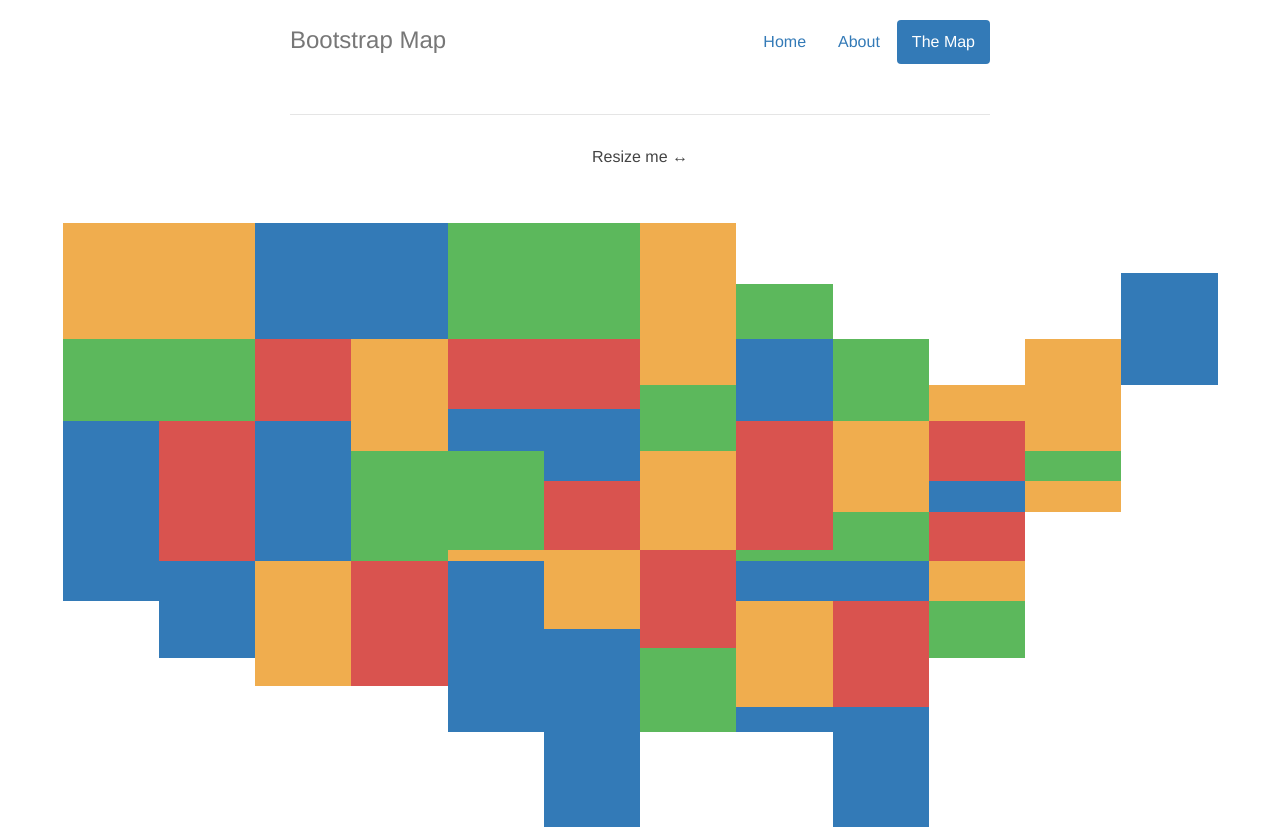
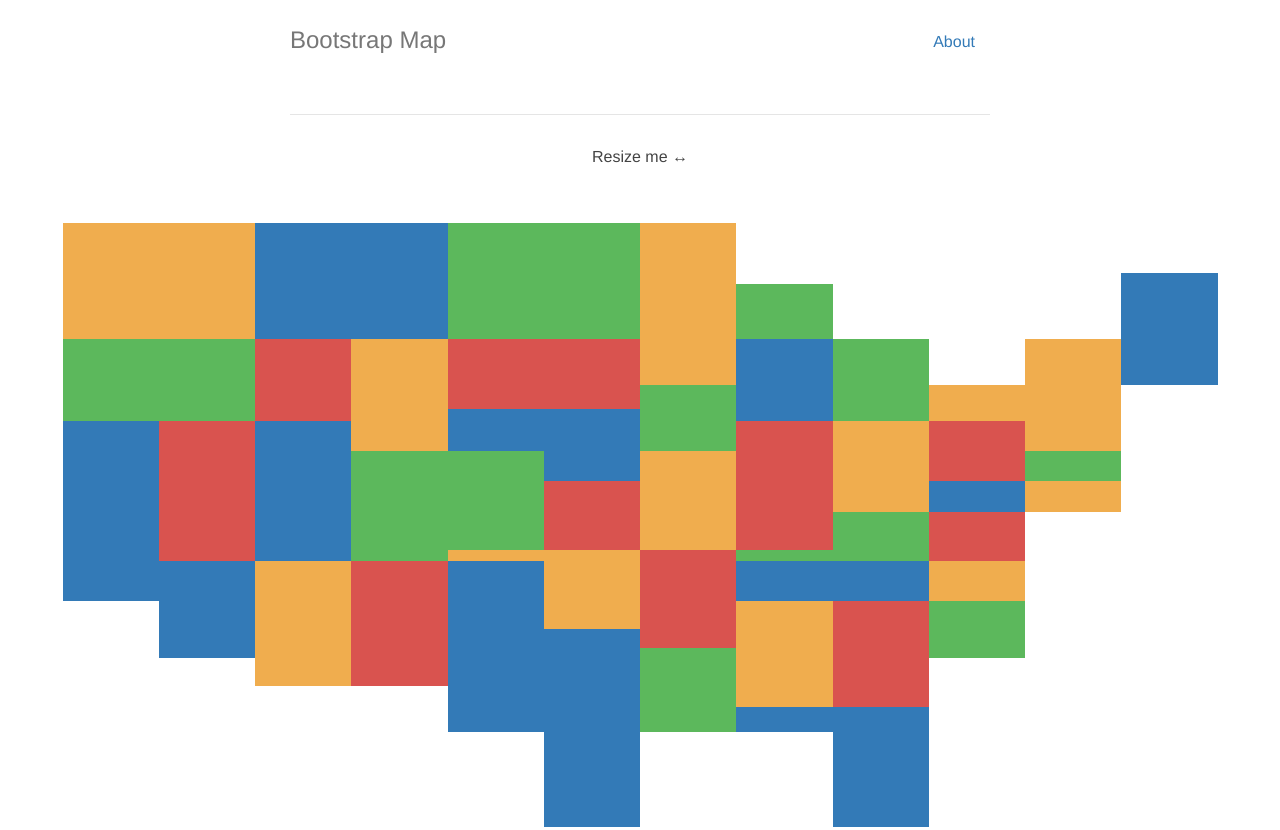
Before and after one commit to TheMapSmith/bootstrap-maps, a plain HTML site: page fullscreen.html in a window 1280 px wide. Shown: the top 830 px of the page. Drawn offline with nearby package versions, Linux system fonts and the light colour scheme.

Commit message:
link fix

```diff
--- a/fullscreen.html
+++ b/fullscreen.html
@@ -25,9 +25,7 @@
     <div class="header" style="padding-bottom: 5%;">
       <nav>
         <ul class="nav nav-pills pull-right">
-          <li role="presentation"><a href="index.html">Home</a></li>
           <li role="presentation"><a href="http://www.mapsmith.net/?utm_source=bootstrap&utm_medium=web&utm_campaign=bootstrap" target="_blank">About</a></li>
-          <li role="presentation" class="active"><a href="fullscreen.html">The Map</a></li>
         </ul>
       </nav>
       <h3 class="text-muted">Bootstrap Map</h3>
```
